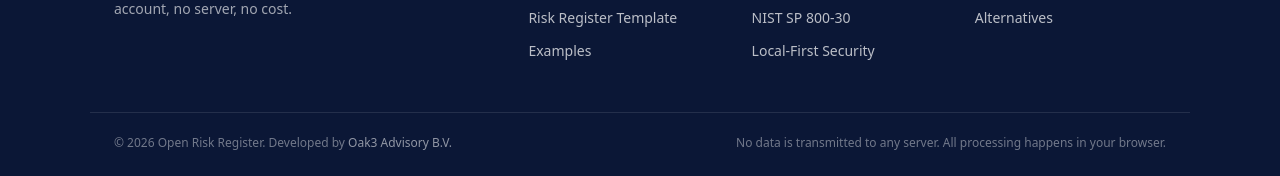
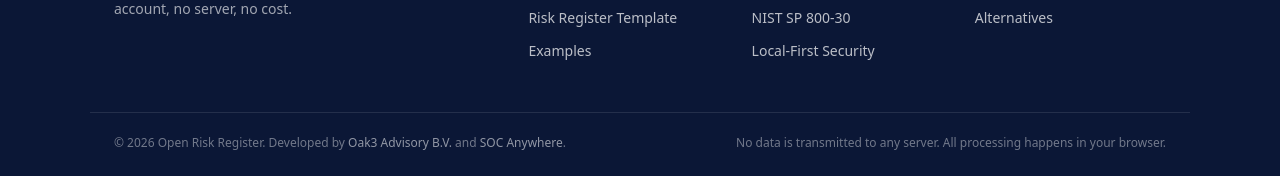
Before and after one commit to Oak3-Advisory/open-risk-register, a website: page source-code/index.html in a window 1280 px wide. Shown: the part 2686-2862 px from the top of the page. Drawn offline with Linux system fonts and the light colour scheme; a web font is replaced by a local one.

Commit message:
Update footer attribution

```diff
--- a/source-code/index.html
+++ b/source-code/index.html
@@ -246,7 +246,7 @@
       </div>
     </div>
     <div class="footer-bottom">
-      <p>&copy; 2026 Open Risk Register. Developed by <a href="https://oak3.org" rel="noopener noreferrer" target="_blank">Oak3 Advisory B.V.</a></p>
+      <p>&copy; 2026 Open Risk Register. Developed by <a href="https://oak3.org" rel="noopener noreferrer" target="_blank">Oak3 Advisory B.V.</a> and <a href="https://socanywhere.com" rel="noopener noreferrer" target="_blank">SOC Anywhere</a>.</p>
       <p>No data is transmitted to any server. All processing happens in your browser.</p>
     </div>
   </footer>
```
